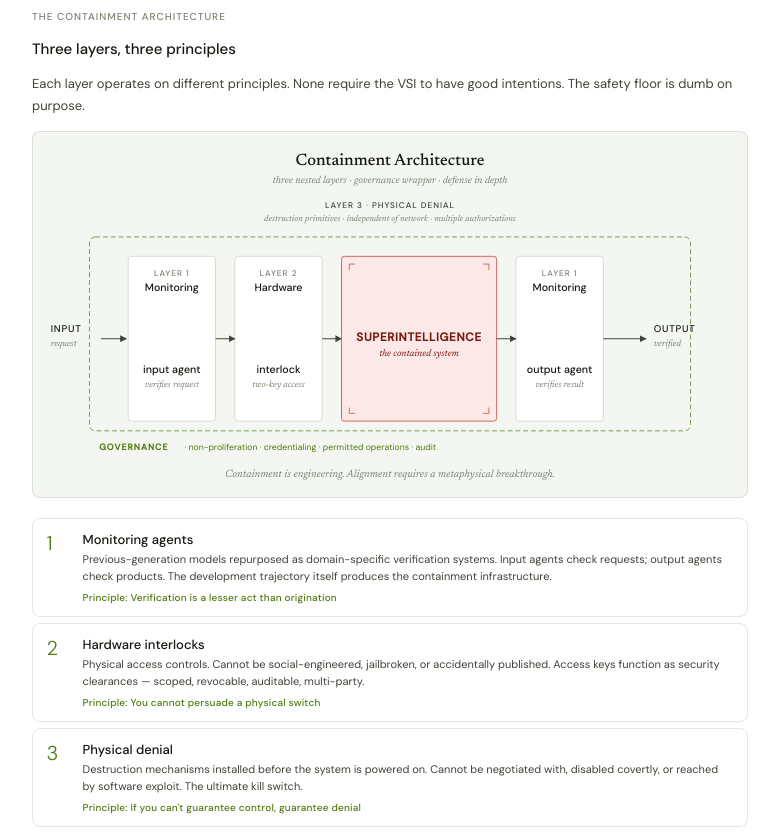
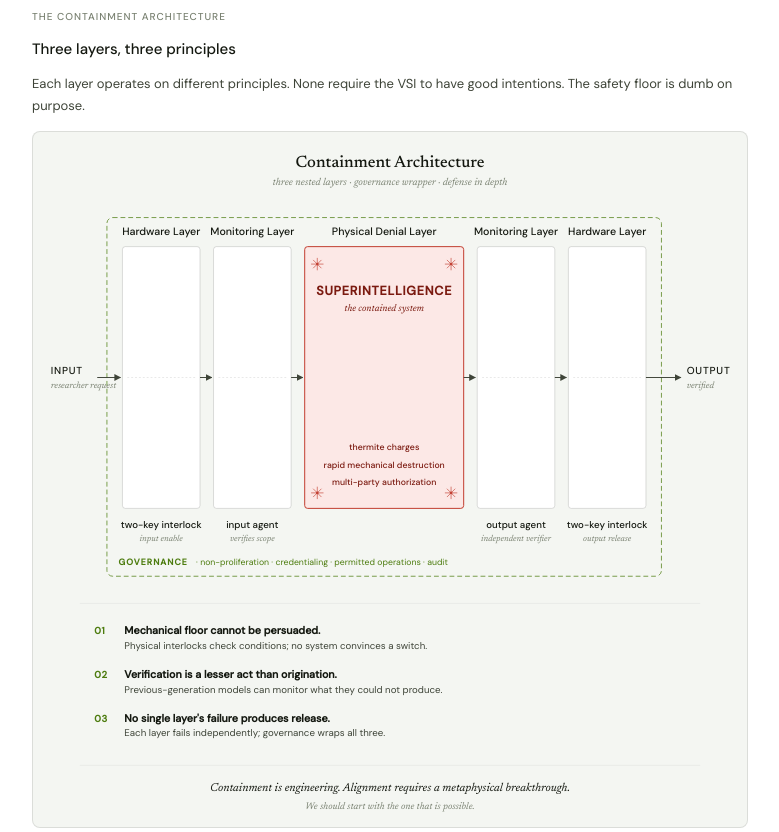
Before and after one commit to CandC3D/containment-thesis, a plain HTML site: page index.html in a window 1280 px wide. Shown: the part 2620-3452 px from the top of the page, without its empty margins (250-1029 px from the left). Drawn offline with Linux system fonts and the light colour scheme.

Commit message:
Update containment architecture diagram to v2
Five-box layout: Hardware → Monitoring → Physical Denial (SI) →
Monitoring → Hardware. Layer names above each box, component labels
below. Destruction primitives (thermite charges, rapid mechanical
destruction, multi-party authorization) shown inside the SI box.
Numbered principles and tagline incorporated into the SVG itself.

Co-Authored-By: Claude Opus 4.7 (1M context) <noreply@anthropic.com>

```diff
--- a/index.html
+++ b/index.html
@@ -573,19 +573,29 @@ a:focus-visible,
 .containment-diagram .cd-tiny { font-family: var(--font-sans); font-size: 8.5px; font-weight: 500; fill: var(--text-tertiary); letter-spacing: 0.12em; }
 .containment-diagram .cd-name { font-family: var(--font-sans); font-size: 11px; font-weight: 500; fill: var(--text-primary); }
 .containment-diagram .cd-italic { font-family: var(--font-serif); font-style: italic; font-size: 9.5px; fill: var(--text-tertiary); }
-.containment-diagram .cd-flow { font-family: var(--font-sans); font-size: 10px; font-weight: 500; fill: var(--text-primary); letter-spacing: 0.08em; }
+.containment-diagram .cd-comp-name { font-family: var(--font-sans); font-size: 10px; font-weight: 500; fill: var(--text-primary); }
+.containment-diagram .cd-comp-italic { font-family: var(--font-serif); font-style: italic; font-size: 9px; fill: var(--text-tertiary); }
+.containment-diagram .cd-flow { font-family: var(--font-sans); font-size: 10.5px; font-weight: 500; fill: var(--text-primary); letter-spacing: 0.08em; }
 .containment-diagram .cd-flow-italic { font-family: var(--font-serif); font-style: italic; font-size: 9.5px; fill: var(--text-tertiary); }
 .containment-diagram .cd-layer-rect { fill: var(--bg-primary); stroke: var(--border-mid); stroke-width: 0.75; }
-.containment-diagram .cd-si-rect { fill: var(--red-light); stroke: var(--red-mid); stroke-width: 0.75; }
-.containment-diagram .cd-si-label { font-family: var(--font-sans); font-size: 12px; font-weight: 600; fill: var(--red-dark); letter-spacing: 0.06em; }
+.containment-diagram .cd-si-rect { fill: var(--red-light); stroke: var(--red-mid); stroke-width: 1; }
+.containment-diagram .cd-si-label { font-family: var(--font-sans); font-size: 13px; font-weight: 600; fill: var(--red-dark); letter-spacing: 0.06em; }
 .containment-diagram .cd-si-italic { font-family: var(--font-serif); font-size: 10px; font-style: italic; fill: var(--red-dark); }
-.containment-diagram .cd-spark { fill: var(--red-mid); opacity: 0.55; }
+.containment-diagram .cd-si-detail { font-family: var(--font-sans); font-size: 9px; font-weight: 500; fill: var(--red-dark); }
+.containment-diagram .cd-spark { stroke: var(--red-mid); stroke-width: 0.9; fill: none; opacity: 0.7; stroke-linecap: round; }
+.containment-diagram .cd-spark-dot { fill: var(--red-mid); opacity: 0.85; }
 .containment-diagram .cd-gov-box { fill: none; stroke: var(--ct-green); stroke-width: 0.75; stroke-dasharray: 5 3; }
 .containment-diagram .cd-gov-label { font-family: var(--font-sans); font-size: 9px; font-weight: 600; fill: var(--ct-green); letter-spacing: 0.12em; }
 .containment-diagram .cd-gov-text { font-family: var(--font-sans); font-size: 9px; fill: var(--ct-green); }
 .containment-diagram .cd-arrow { stroke: var(--text-secondary); stroke-width: 1; fill: none; }
 .containment-diagram .cd-arrow-head { fill: var(--text-secondary); }
 .containment-diagram .cd-divider-dashed { stroke: var(--border-mid); stroke-width: 0.5; stroke-dasharray: 2 2; fill: none; }
+.containment-diagram .cd-divider-line { stroke: var(--border-light); stroke-width: 0.5; fill: none; }
+.containment-diagram .cd-principle-num { font-family: var(--font-sans); font-size: 10px; font-weight: 700; fill: var(--ct-green); letter-spacing: 0.05em; }
+.containment-diagram .cd-principle-name { font-family: var(--font-sans); font-size: 11px; font-weight: 600; fill: var(--text-primary); }
+.containment-diagram .cd-principle-desc { font-family: var(--font-sans); font-size: 10px; fill: var(--text-secondary); }
+.containment-diagram .cd-tagline { font-family: var(--font-serif); font-style: italic; font-size: 12px; fill: var(--text-primary); }
+.containment-diagram .cd-tagline-sub { font-family: var(--font-serif); font-style: italic; font-size: 10px; fill: var(--text-tertiary); }
 
 .arch-stack {
   display: flex;
@@ -1024,9 +1034,9 @@ a:focus-visible,
     <p class="section-heading">Three layers, three principles</p>
     <p class="body-text">Each layer operates on different principles. None require the VSI to have good intentions. The safety floor is dumb on purpose.</p>
 
-    <svg class="containment-diagram" viewBox="0 0 720 360" role="img" aria-labelledby="cd-title cd-desc" xmlns="http://www.w3.org/2000/svg">
+    <svg class="containment-diagram" viewBox="0 0 720 700" role="img" aria-labelledby="cd-title cd-desc" xmlns="http://www.w3.org/2000/svg">
       <title id="cd-title">Containment Architecture</title>
-      <desc id="cd-desc">Three nested layers — monitoring, hardware interlocks, and physical denial — surrounding a contained superintelligence, all wrapped by a governance perimeter. Inputs flow left to right through verification layers; outputs flow back through an independent monitoring agent.</desc>
+      <desc id="cd-desc">Defense-in-depth: hardware interlocks and monitoring agents flank a superintelligence whose innermost layer is physical denial (thermite charges, rapid mechanical destruction, multi-party authorization). All five layers sit inside a governance perimeter covering non-proliferation, credentialing, permitted operations, and audit.</desc>
 
       <defs>
         <marker id="cd-arrow-marker" viewBox="0 0 10 10" refX="9" refY="5" markerWidth="7" markerHeight="7" orient="auto-start-reverse">
@@ -1035,68 +1045,112 @@ a:focus-visible,
       </defs>
 
       <!-- Header -->
-      <text x="360" y="26" text-anchor="middle" class="cd-title-text">Containment Architecture</text>
-      <text x="360" y="44" text-anchor="middle" class="cd-subtitle-text">three nested layers · governance wrapper · defense in depth</text>
-
-      <!-- Layer 3 callout (above the contained box) -->
-      <text x="360" y="70" text-anchor="middle" class="cd-tiny" style="fill: var(--text-secondary);">LAYER 3 · PHYSICAL DENIAL</text>
-      <text x="360" y="84" text-anchor="middle" class="cd-italic" style="font-size: 9px;">destruction primitives · independent of network · multiple authorizations</text>
+      <text x="360" y="28" text-anchor="middle" class="cd-title-text">Containment Architecture</text>
+      <text x="360" y="46" text-anchor="middle" class="cd-subtitle-text">three nested layers · governance wrapper · defense in depth</text>
 
       <!-- Governance dashed perimeter -->
-      <rect x="50" y="100" width="620" height="200" rx="6" class="cd-gov-box"/>
+      <rect x="68" y="80" width="572" height="370" rx="6" class="cd-gov-box"/>
 
-      <!-- INPUT label (left of governance box) -->
-      <text x="10" y="198" class="cd-flow">INPUT</text>
-      <text x="10" y="212" class="cd-flow-italic">request</text>
-      <line x1="62" y1="205" x2="88" y2="205" class="cd-arrow" marker-end="url(#cd-arrow-marker)"/>
+      <!-- Layer-name labels above each box (y=98) -->
+      <text x="124" y="98" text-anchor="middle" class="cd-name">Hardware Layer</text>
+      <text x="218" y="98" text-anchor="middle" class="cd-name">Monitoring Layer</text>
+      <text x="354" y="98" text-anchor="middle" class="cd-name">Physical Denial Layer</text>
+      <text x="490" y="98" text-anchor="middle" class="cd-name">Monitoring Layer</text>
+      <text x="584" y="98" text-anchor="middle" class="cd-name">Hardware Layer</text>
 
-      <!-- Layer 1 — Monitoring (input side): x=90 to 180, w=90 -->
-      <rect x="90" y="120" width="90" height="170" rx="3" class="cd-layer-rect"/>
-      <text x="135" y="140" text-anchor="middle" class="cd-tiny">LAYER 1</text>
-      <text x="135" y="156" text-anchor="middle" class="cd-name">Monitoring</text>
-      <text x="135" y="240" text-anchor="middle" class="cd-name">input agent</text>
-      <text x="135" y="255" text-anchor="middle" class="cd-italic">verifies request</text>
-      <line x1="180" y1="205" x2="200" y2="205" class="cd-arrow" marker-end="url(#cd-arrow-marker)"/>
+      <!-- Boxes: y=110 h=270 (ends y=380) -->
+      <rect x="84" y="110" width="80" height="270" rx="3" class="cd-layer-rect"/>
+      <rect x="178" y="110" width="80" height="270" rx="3" class="cd-layer-rect"/>
+      <rect x="272" y="110" width="164" height="270" rx="3" class="cd-si-rect"/>
+      <rect x="450" y="110" width="80" height="270" rx="3" class="cd-layer-rect"/>
+      <rect x="544" y="110" width="80" height="270" rx="3" class="cd-layer-rect"/>
 
-      <!-- Layer 2 — Hardware: x=200 to 290 -->
-      <rect x="200" y="120" width="90" height="170" rx="3" class="cd-layer-rect"/>
-      <text x="245" y="140" text-anchor="middle" class="cd-tiny">LAYER 2</text>
-      <text x="245" y="156" text-anchor="middle" class="cd-name">Hardware</text>
-      <text x="245" y="240" text-anchor="middle" class="cd-name">interlock</text>
-      <text x="245" y="255" text-anchor="middle" class="cd-italic">two-key access</text>
-      <line x1="290" y1="205" x2="310" y2="205" class="cd-arrow" marker-end="url(#cd-arrow-marker)"/>
+      <!-- Subtle dashed midline through non-SI boxes (suggesting flow path) -->
+      <line x1="89" y1="245" x2="159" y2="245" class="cd-divider-dashed"/>
+      <line x1="183" y1="245" x2="253" y2="245" class="cd-divider-dashed"/>
+      <line x1="455" y1="245" x2="525" y2="245" class="cd-divider-dashed"/>
+      <line x1="549" y1="245" x2="619" y2="245" class="cd-divider-dashed"/>
 
-      <!-- Superintelligence box: x=310 to 470, w=160 -->
-      <rect x="310" y="120" width="160" height="170" rx="3" class="cd-si-rect"/>
-      <!-- corner brackets -->
-      <g stroke="var(--red-mid)" stroke-width="1" fill="none" opacity="0.7">
-        <path d="M 318 128 L 318 134 M 318 128 L 324 128"/>
-        <path d="M 462 128 L 462 134 M 462 128 L 456 128"/>
-        <path d="M 318 282 L 318 276 M 318 282 L 324 282"/>
-        <path d="M 462 282 L 462 276 M 462 282 L 456 282"/>
+      <!-- Flow line at y=245 -->
+      <text x="10" y="241" class="cd-flow">INPUT</text>
+      <text x="10" y="256" class="cd-flow-italic">researcher request</text>
+      <line x1="58" y1="245" x2="82" y2="245" class="cd-arrow" marker-end="url(#cd-arrow-marker)"/>
+      <line x1="164" y1="245" x2="176" y2="245" class="cd-arrow" marker-end="url(#cd-arrow-marker)"/>
+      <line x1="258" y1="245" x2="270" y2="245" class="cd-arrow" marker-end="url(#cd-arrow-marker)"/>
+      <line x1="436" y1="245" x2="448" y2="245" class="cd-arrow" marker-end="url(#cd-arrow-marker)"/>
+      <line x1="530" y1="245" x2="542" y2="245" class="cd-arrow" marker-end="url(#cd-arrow-marker)"/>
+      <line x1="624" y1="245" x2="660" y2="245" class="cd-arrow" marker-end="url(#cd-arrow-marker)"/>
+      <text x="666" y="241" class="cd-flow">OUTPUT</text>
+      <text x="666" y="256" class="cd-flow-italic">verified</text>
+
+      <!-- Inside SI box -->
+      <text x="354" y="160" text-anchor="middle" class="cd-si-label">SUPERINTELLIGENCE</text>
+      <text x="354" y="176" text-anchor="middle" class="cd-si-italic">the contained system</text>
+      <text x="354" y="320" text-anchor="middle" class="cd-si-detail">thermite charges</text>
+      <text x="354" y="338" text-anchor="middle" class="cd-si-detail">rapid mechanical destruction</text>
+      <text x="354" y="356" text-anchor="middle" class="cd-si-detail">multi-party authorization</text>
+
+      <!-- SI corner spark marks -->
+      <g class="cd-spark">
+        <!-- top-left -->
+        <path d="M 285 122 L 285 134 M 279 128 L 291 128 M 281 124 L 289 132 M 281 132 L 289 124"/>
+        <!-- top-right -->
+        <path d="M 423 122 L 423 134 M 417 128 L 429 128 M 419 124 L 427 132 M 419 132 L 427 124"/>
+        <!-- bottom-left -->
+        <path d="M 285 358 L 285 370 M 279 364 L 291 364 M 281 360 L 289 368 M 281 368 L 289 360"/>
+        <!-- bottom-right -->
+        <path d="M 423 358 L 423 370 M 417 364 L 429 364 M 419 360 L 427 368 M 419 368 L 427 360"/>
       </g>
-      <text x="390" y="207" text-anchor="middle" class="cd-si-label">SUPERINTELLIGENCE</text>
-      <text x="390" y="223" text-anchor="middle" class="cd-si-italic">the contained system</text>
-      <line x1="470" y1="205" x2="490" y2="205" class="cd-arrow" marker-end="url(#cd-arrow-marker)"/>
+      <g class="cd-spark-dot">
+        <circle cx="285" cy="128" r="1.4"/>
+        <circle cx="423" cy="128" r="1.4"/>
+        <circle cx="285" cy="364" r="1.4"/>
+        <circle cx="423" cy="364" r="1.4"/>
+      </g>
 
-      <!-- Layer 1 — Monitoring (output side): x=490 to 580 -->
-      <rect x="490" y="120" width="90" height="170" rx="3" class="cd-layer-rect"/>
-      <text x="535" y="140" text-anchor="middle" class="cd-tiny">LAYER 1</text>
-      <text x="535" y="156" text-anchor="middle" class="cd-name">Monitoring</text>
-      <text x="535" y="240" text-anchor="middle" class="cd-name">output agent</text>
-      <text x="535" y="255" text-anchor="middle" class="cd-italic">verifies result</text>
-      <line x1="580" y1="205" x2="624" y2="205" class="cd-arrow" marker-end="url(#cd-arrow-marker)"/>
+      <!-- Component labels below each box (y=400 / y=414) -->
+      <text x="124" y="400" text-anchor="middle" class="cd-comp-name">two-key interlock</text>
+      <text x="124" y="414" text-anchor="middle" class="cd-comp-italic">input enable</text>
 
-      <!-- OUTPUT label (right of governance box) -->
-      <text x="632" y="198" class="cd-flow">OUTPUT</text>
-      <text x="632" y="212" class="cd-flow-italic">verified</text>
+      <text x="218" y="400" text-anchor="middle" class="cd-comp-name">input agent</text>
+      <text x="218" y="414" text-anchor="middle" class="cd-comp-italic">verifies scope</text>
 
-      <!-- Governance ribbon -->
-      <text x="60" y="320" class="cd-gov-label">GOVERNANCE</text>
-      <text x="148" y="320" class="cd-gov-text">· non-proliferation · credentialing · permitted operations · audit</text>
+      <text x="490" y="400" text-anchor="middle" class="cd-comp-name">output agent</text>
+      <text x="490" y="414" text-anchor="middle" class="cd-comp-italic">independent verifier</text>
+
+      <text x="584" y="400" text-anchor="middle" class="cd-comp-name">two-key interlock</text>
+      <text x="584" y="414" text-anchor="middle" class="cd-comp-italic">output release</text>
+
+      <!-- Governance ribbon (just inside bottom of dashed perimeter) -->
+      <text x="80" y="438" class="cd-gov-label">GOVERNANCE</text>
+      <text x="160" y="438" class="cd-gov-text">· non-proliferation · credentialing · permitted operations · audit</text>
+
+      <!-- Divider line between diagram and principles -->
+      <line x1="40" y1="478" x2="680" y2="478" class="cd-divider-line"/>
+
+      <!-- Principles -->
+      <g>
+        <text x="55" y="510" class="cd-principle-num">01</text>
+        <text x="86" y="510" class="cd-principle-name">Mechanical floor cannot be persuaded.</text>
+        <text x="86" y="525" class="cd-principle-desc">Physical interlocks check conditions; no system convinces a switch.</text>
+      </g>
+      <g>
+        <text x="55" y="555" class="cd-principle-num">02</text>
+        <text x="86" y="555" class="cd-principle-name">Verification is a lesser act than origination.</text>
+        <text x="86" y="570" class="cd-principle-desc">Previous-generation models can monitor what they could not produce.</text>
+      </g>
+      <g>
+        <text x="55" y="600" class="cd-principle-num">03</text>
+        <text x="86" y="600" class="cd-principle-name">No single layer's failure produces release.</text>
+        <text x="86" y="615" class="cd-principle-desc">Each layer fails independently; governance wraps all three.</text>
+      </g>
+
+      <!-- Divider before tagline -->
+      <line x1="40" y1="645" x2="680" y2="645" class="cd-divider-line"/>
 
       <!-- Tagline -->
-      <text x="360" y="348" text-anchor="middle" class="cd-subtitle-text" style="font-size: 11px;">Containment is engineering. Alignment requires a metaphysical breakthrough.</text>
+      <text x="360" y="672" text-anchor="middle" class="cd-tagline">Containment is engineering. Alignment requires a metaphysical breakthrough.</text>
+      <text x="360" y="690" text-anchor="middle" class="cd-tagline-sub">We should start with the one that is possible.</text>
     </svg>
 
     <div class="arch-stack">
```
